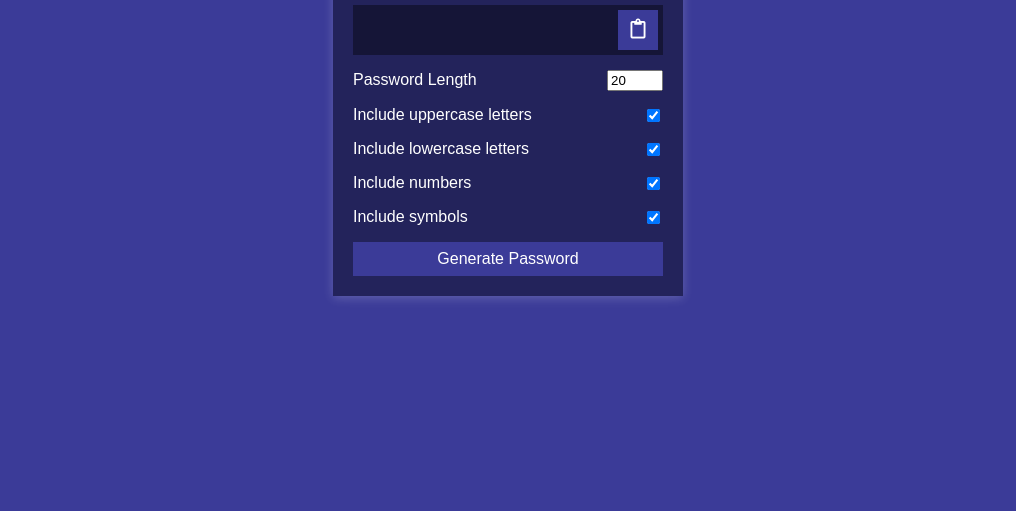
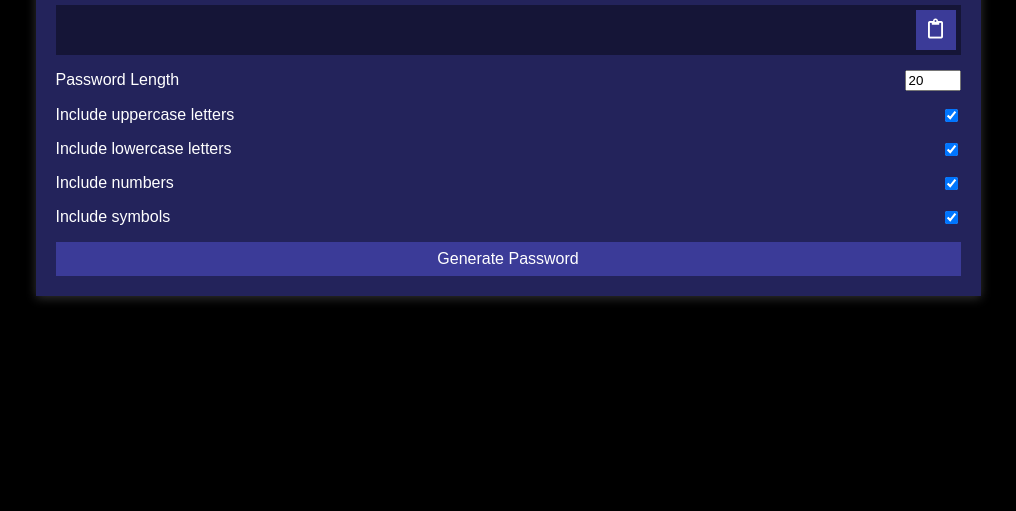
Before and after one commit to MananUkani/pass_gen, a plain HTML site: page index.html in a window 1280 px wide. Shown: the part 289-800 px from the top of the page, without its empty margins (132-1148 px from the left). Drawn offline with Linux system fonts and the light colour scheme; a web font is replaced by a local one.

Commit message:
Update style.css

```diff
--- a/style.css
+++ b/style.css
@@ -5,7 +5,7 @@
 }
 
 body {
-  background-color: #3b3b98;
+  background-color: #000;
   color: #fff;
   font-family: 'Muli', sans-serif;
   display: flex;
@@ -27,7 +27,7 @@ h2 {
   background-color: #23235b;
   box-shadow: 0px 2px 10px rgba(255, 255, 255, 0.2);
   padding: 20px;
-  width: 350px;
+  width: 75%;
   max-width: 100%;
 }
 
```
